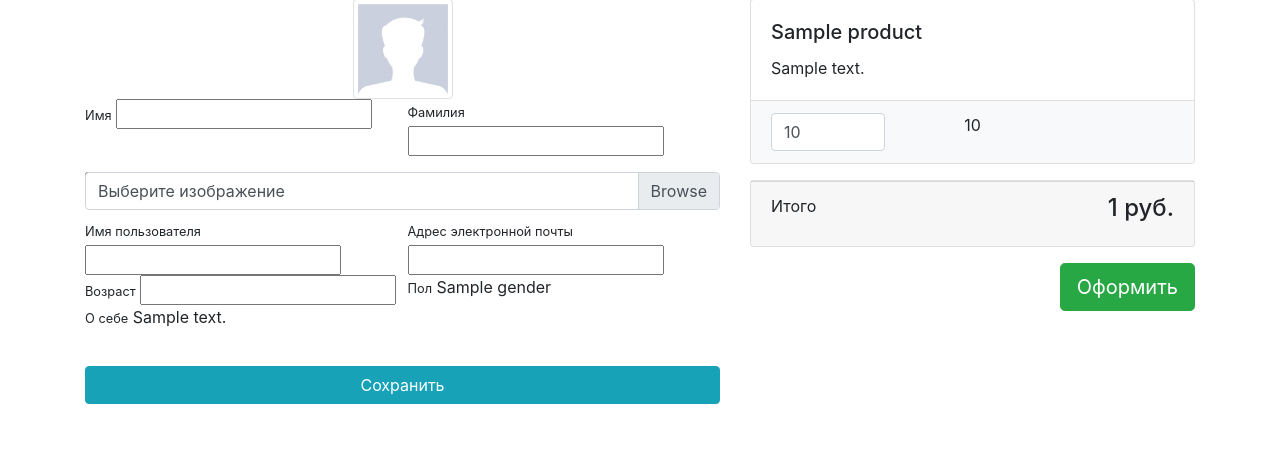
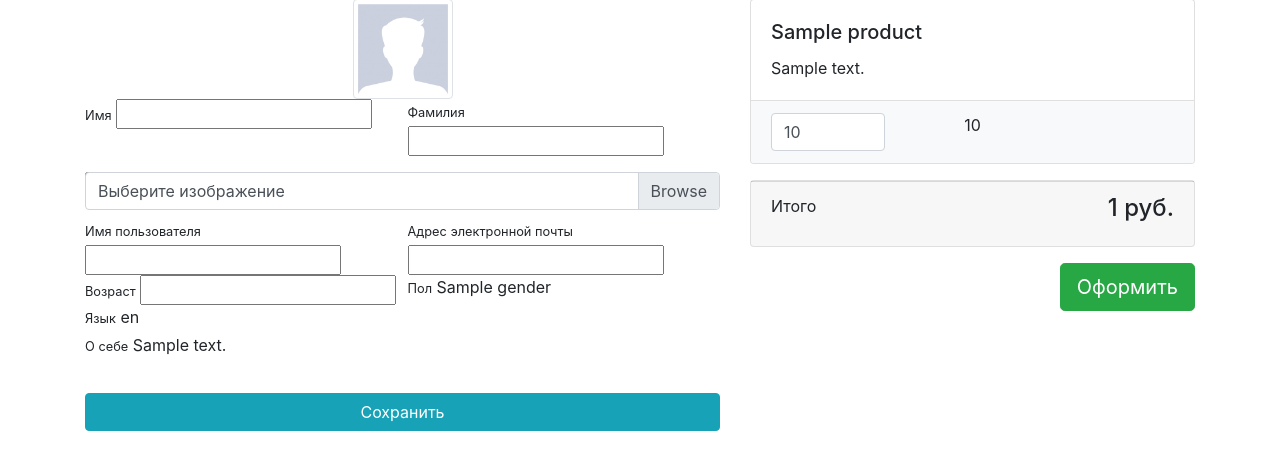
Before and after one commit to sergeyBukov/geekshop_new, a Django app: template authapp/templates/authapp/profile.html in a window 1280 px wide. Shown: the part 118-588 px from the top of the page. Run offline with Django 3.2, Linux system fonts and the light colour scheme; the template is opened without the code that fills it: most values are stand-ins (such as "Sample title", 1, 10 or a date in 2020); form fields are guessed from the names that the template uses; some libraries are stand-ins or nearby versions.

Commit message:
add block HTML "Язык"

```diff
--- a/authapp/templates/authapp/profile.html
+++ b/authapp/templates/authapp/profile.html
@@ -80,6 +80,12 @@
                             </label>
                             {{ profile.gender }}
                         </div>
+
+                        <div class="col-lg-6">
+                            <label class="small mb-1" for="{{ profile.langs.id_for_label }}">Язык
+                            </label>
+                            {{ profile.langs }}
+                        </div>
                     </div>
                     <div class="form-row">
 
```
